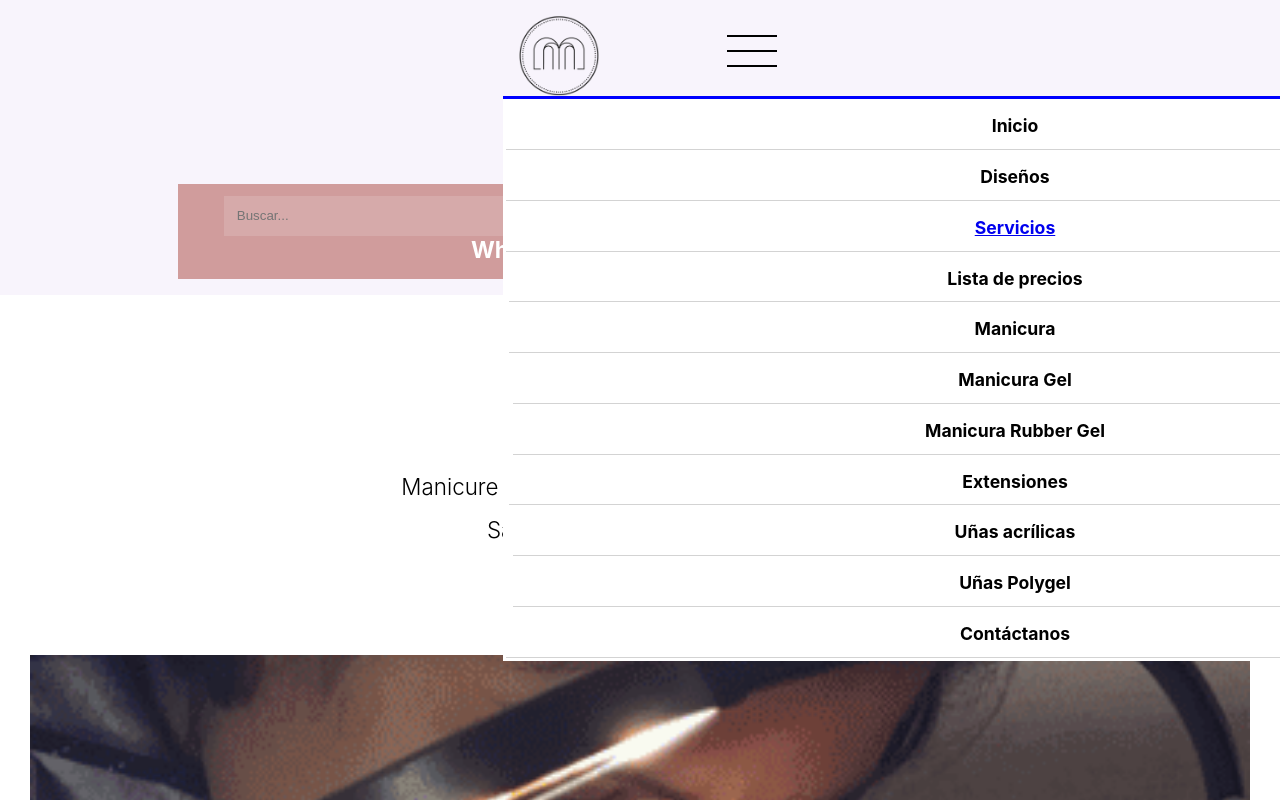
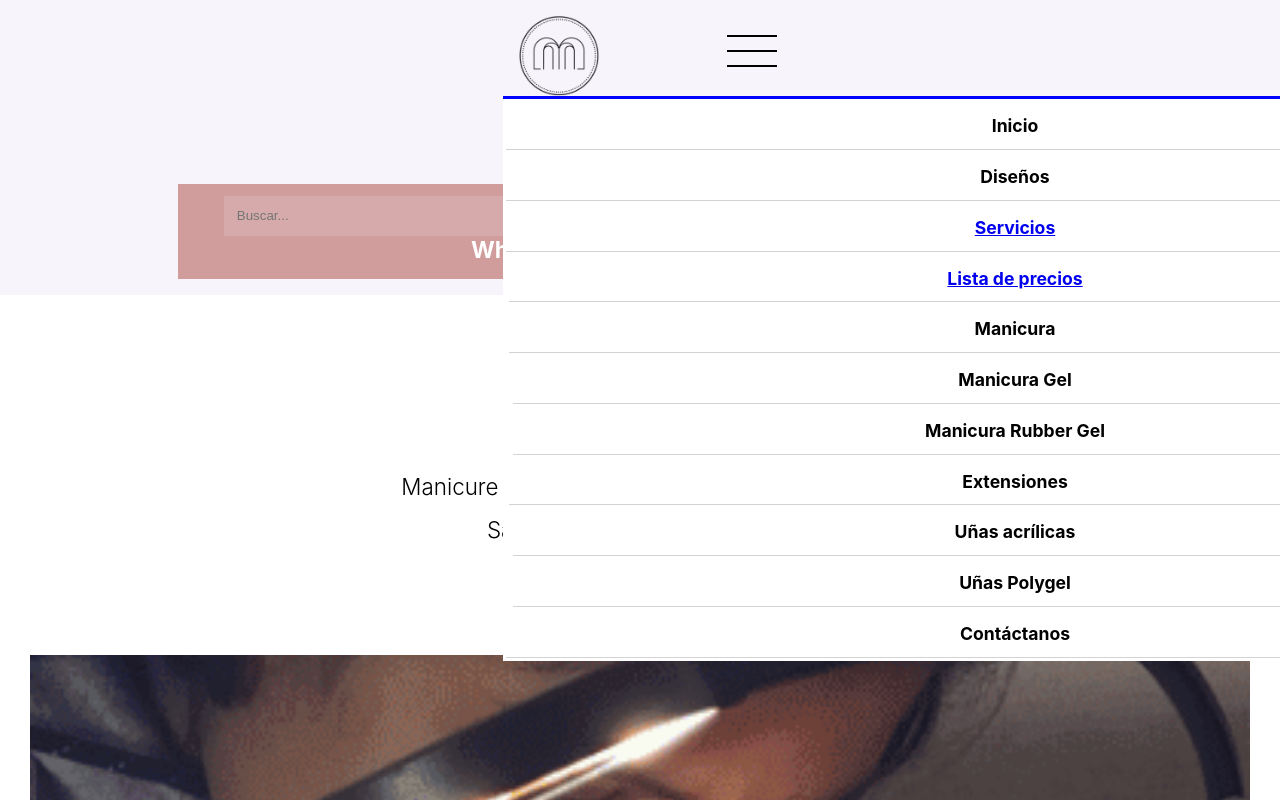
Before and after one commit to juscecabrera/moka-website, a React (Create React App) app: page / in a window 1280 px wide. Shown: the top 800 px of the page. Built offline with nearby package versions, Linux system fonts and the light colour scheme.

Commit message:
arreglos y nueva pagina

```diff
--- a/src/components/NavBar.jsx
+++ b/src/components/NavBar.jsx
@@ -12,7 +12,7 @@ import IGLogo from "../images/iglogo.svg";
 import Home from "../pages/home.js";
 import Designs from "../pages/designs.js";
 import HamburgerMenu from "../images/hamburger-navbar.svg"
-import Services from "../pages/services.js";
+import Services from "../pages/services_prices.js";
 import Contact from "../pages/contact.js";
 import { useState } from "react";
 
@@ -40,7 +40,8 @@ function NavBar() {
                   <Link to = "/services" target="blank" className="navbar-text-link">
                   <li>Servicios</li></Link>
                     <ul>
-                      <li>Lista de precios</li>
+                      <Link to = "/services" target="blank" className="navbar-text-link">
+                    <li>Lista de precios</li></Link>
                       <li>Manicura</li>
                         <ul>
                           <li>Manicura Gel</li>
--- a/src/components/ServicesComponents/data/SectionServiceCard.js
+++ b/src/components/ServicesComponents/data/SectionServiceCard.js
@@ -25,26 +25,26 @@ const sectionServiceCardPropsData = [
     {
         title : "Uñas Acrílicas con Tips",
         img : `${CardImg3}`,
-        text: [`Exfoliación de manos, limpieza y corte de uñas, limpieza de cutículas. Aplicación de acrílico polimerizado sobre extensiones con tips a la medida. Retoques mediante limado y pulido de las uñas.`, <br></br>,<br></br>, `Incluye esmaltado en gel semi-permanente en una amplia variedad de colores, con diseños simples a elección.`],
+        text: [`Exfoliación de manos, limpieza y corte de uñas, limpieza de cutículas. Aplicación de acrílico polimerizado sobre extensiones con tips a la medida. Retoques mediante limado y pulido de las uñas.`, <br></br>,<br></br>, `Incluye `, <strong>esmaltado en gel</strong>, ` semi-permanente en una amplia variedad de colores, con diseños simples a elección.`],
         price : "S/. 90"
     },
     {
         title : "Uñas Acrílicas Esculpidas",
         img : `${CardImg4}`,
-        text: [`Exfoliación de manos, limpieza y corte de uñas, limpieza de cutículas. Aplicación de acrílico polimerizado sobre molde retirable. Retoques mediante limado y pulido de las uñas. Permite un acabado más fino.`, <br></br>,<br></br>, `Incluye esmaltado en gel semi-permanente en una amplia variedad de colores, con diseños simples a elección.`],
+        text: [`Exfoliación de manos, limpieza y corte de uñas, limpieza de cutículas. Aplicación de acrílico polimerizado sobre molde retirable. Retoques mediante limado y pulido de las uñas. Permite un acabado más fino.`, <br></br>,<br></br>, `Incluye `, <strong>esmaltado en gel</strong>,  ` semi-permanente en una amplia variedad de colores, con diseños simples a elección.`],
         price : "S/. 100"
     },
     {
         title : "Uñas Esculpidas en Polygel",
         img : `${CardImg5}`,
-        text: [`Exfoliación de manos, limpieza y corte de uñas, limpieza de cutículas. Aplicación de Polygel sobre molde retirable. A diferencia de las acrílicas, las uñas en Polygel conservan mejor la uña natural y son más flexibles que las acrílicas, pero suelen durar menos tiempo.`, <br></br>,<br></br>, `Incluye esmaltado en gel semi-permanente en una amplia variedad de colores, con diseños simples a elección.`],
+        text: ["Exfoliación de manos, limpieza y corte de uñas, limpieza de cutículas. Aplicación de Polygel sobre molde retirable. A diferencia de las acrílicas, las uñas en Polygel", <strong> conservan mejor la uña natural</strong>, " y son más flexibles que las acrílicas, pero suelen durar menos tiempo.", <br></br>,<br></br>, "Incluye", <strong> esmaltado en gel </strong>,"semi-permanente en una amplia variedad de colores, con diseños simples a elección."],
         price : "S/. 110"
     },
     {
         title : "Retoque o Relleno (Acrílico y Polygel) & Cambio de Diseño",
         img : `${CardImg6}`,
         text: [`Limpieza de cutículas, recorte de extensiones (opcional), limado de las extensiones y relleno del área de crecimiento con material elegido.`, <br></br>,<br></br>, `Se aplica nuevamente el esmaltado en gel o el diseño que al que desee cambiar.`],
-        price : "S/. 80 (solo para uñas hechas en Moka Nails) + S/. 10 por cada uña que requiera rehacer por completo (despegadas o rotas)."
+        price : ["S/. 80 (solo para uñas hechas en Moka Nails)", <br></br> ,"+ S/. 10 por cada uña que requiera rehacer por completo (despegadas o rotas)."]
     },
     {
         title : "Pedicure Spa en Gel",
--- a/src/pages/services.js
+++ b/src/pages/services_prices.js
@@ -5,7 +5,7 @@ import ListServices from '../components/ServicesComponents/ListServices';
 import SectionServices from '../components/ServicesComponents/SectionServices';
 
 
-function Services() {
+function ServicesPrices() {
   return (
     <div className="Services">
       <HeroServices />
@@ -15,4 +15,4 @@ function Services() {
   );
 }
 
-export default Services;
+export default ServicesPrices;
--- a/src/stylesheets/main.scss
+++ b/src/stylesheets/main.scss
@@ -9,6 +9,7 @@
 @import "./ServicesComponents/ListServices";
 @import "./ServicesComponents/SectionServices";
 @import "./ServicesComponents/SectionServicesCard";
+@import "./ServicesDescriptionComponents/ServicesDescription";
 
 html {
     scroll-behavior: smooth;
```
Also changed, not shown: src/components/ServicesDescriptionComponents/ServicesDescription.jsx (added, +12 -0 lines), src/stylesheets/ServicesDescriptionComponents/_ServicesDescription.scss (added), 1 other file (tests, documents, lock files or other folders).
